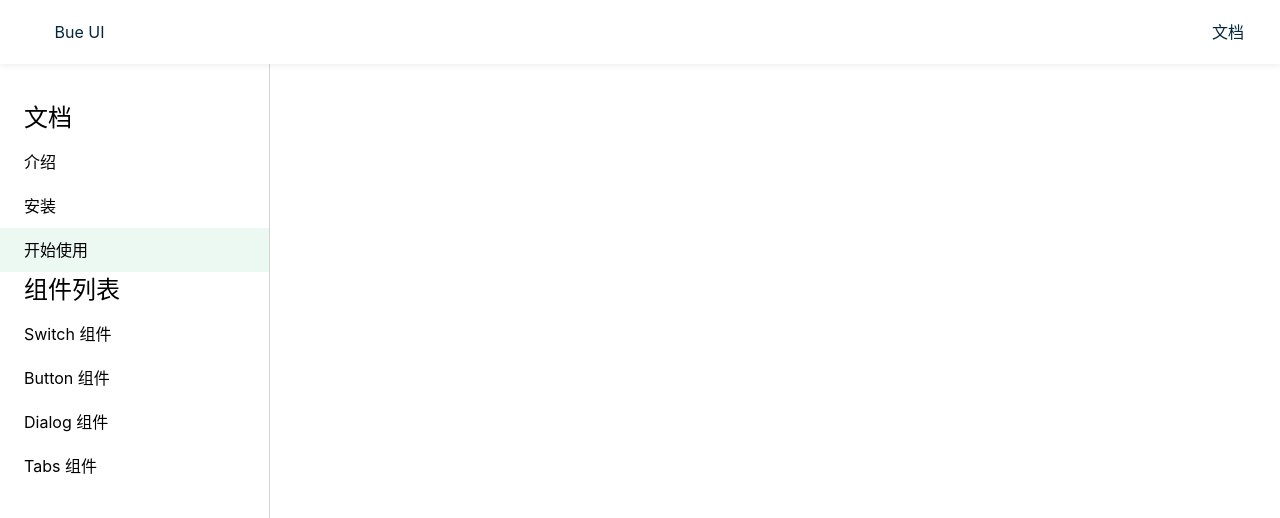
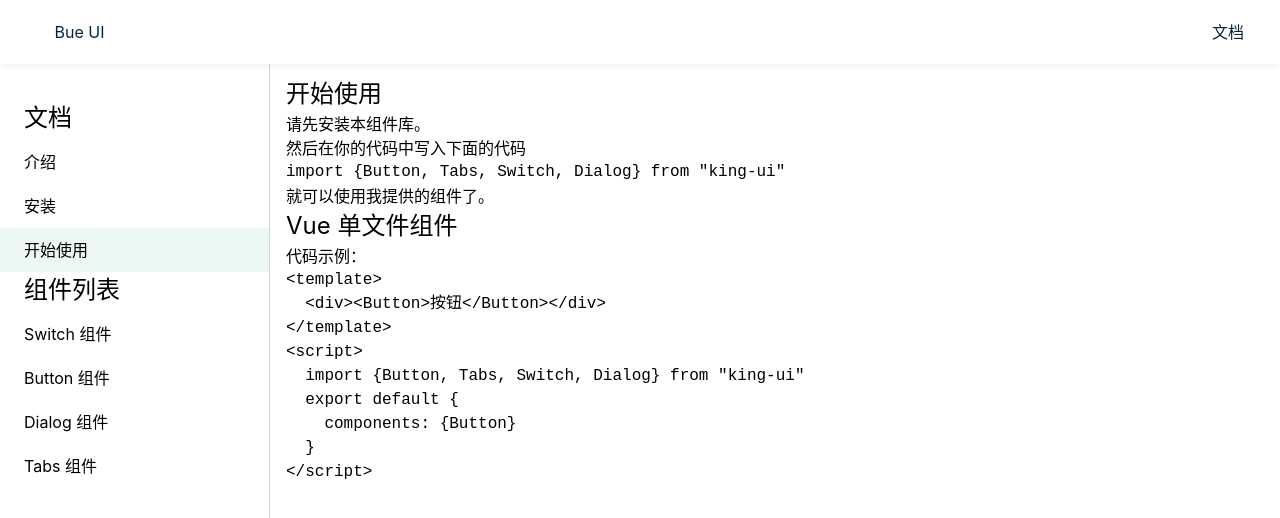
Before and after one commit to Brucezhiyu/Bue-UI-1, a Vue app: page /#/doc/get-started in a window 1280 px wide. Shown: the top 518 px of the page. Built offline with nearby package versions, Linux system fonts and the light colour scheme.

Commit message:
填充文档文字内容

```diff
--- a/src/views/Getstarted.vue
+++ b/src/views/Getstarted.vue
@@ -1,5 +1,28 @@
 <template>
+  <article>
+    <h1>
+      开始使用
+    </h1>
 
+    <p>请先<a href="#/doc/install">安装</a>本组件库。</p>
+    <p>然后在你的代码中写入下面的代码</p>
+    <pre><code>import {Button, Tabs, Switch, Dialog} from "king-ui"</code></pre>
+    就可以使用我提供的组件了。
+
+    <h2>Vue 单文件组件</h2>
+    <p>代码示例：</p>
+    <pre><code>&lt;template&gt;
+  &lt;div&gt;&lt;Button&gt;按钮&lt;/Button&gt;&lt;/div&gt;
+&lt;/template&gt;
+&lt;script&gt;
+  import {Button, Tabs, Switch, Dialog} from "king-ui"
+  export default {
+    components: {Button}
+  }
+&lt;/script&gt;
+ </code></pre>
+
+  </article>
 </template>
 
 <script lang="ts">
--- a/src/views/Install.vue
+++ b/src/views/Install.vue
@@ -1,5 +1,15 @@
 <template>
+  <article>
+    <h1>安装</h1>
+    <p>打开终端运行下列命令：</p>
+    <pre><code>npm install king-ui</code></pre>
+    <p>或</p>
+    <pre><code>yarn add king-ui</code></pre>
 
+    <p>
+      下一节：<a href="#/doc/get-started">开始使用</a>
+    </p>
+  </article>
 </template>
 
 <script lang="ts">
--- a/src/views/Intro.vue
+++ b/src/views/Intro.vue
@@ -1,5 +1,11 @@
 <template>
-
+  <article>
+    <h1>介绍</h1>
+    <p>King UI 是一款基于 Vue 3 和 TypeScript 的 UI 组件库。</p>
+    <p>这款组件库其实是我为了总结自己这几年的技术经验而写的，全程亲手编写，尽量不采用第三方库，包括你现在看到的这个官网也几乎都是我自己写的。</p>
+    <p>所以如果强烈不建议你将此 UI 库用于生产环境。但如果你是抱着看源代码的目的来的，那么这个库还是值得一看的。源代码放在了 github.com/frankfang/xxxxxxx，历史提交信息非常规范，你可以按提交的顺序逐个查看；你也可以直接查看每个组件的源代码和示例，运行方法见 README.md。</p>
+    下一节：<a href="#/doc/install">安装</a>
+  </article>
 </template>
 
 <script lang="ts">
```
